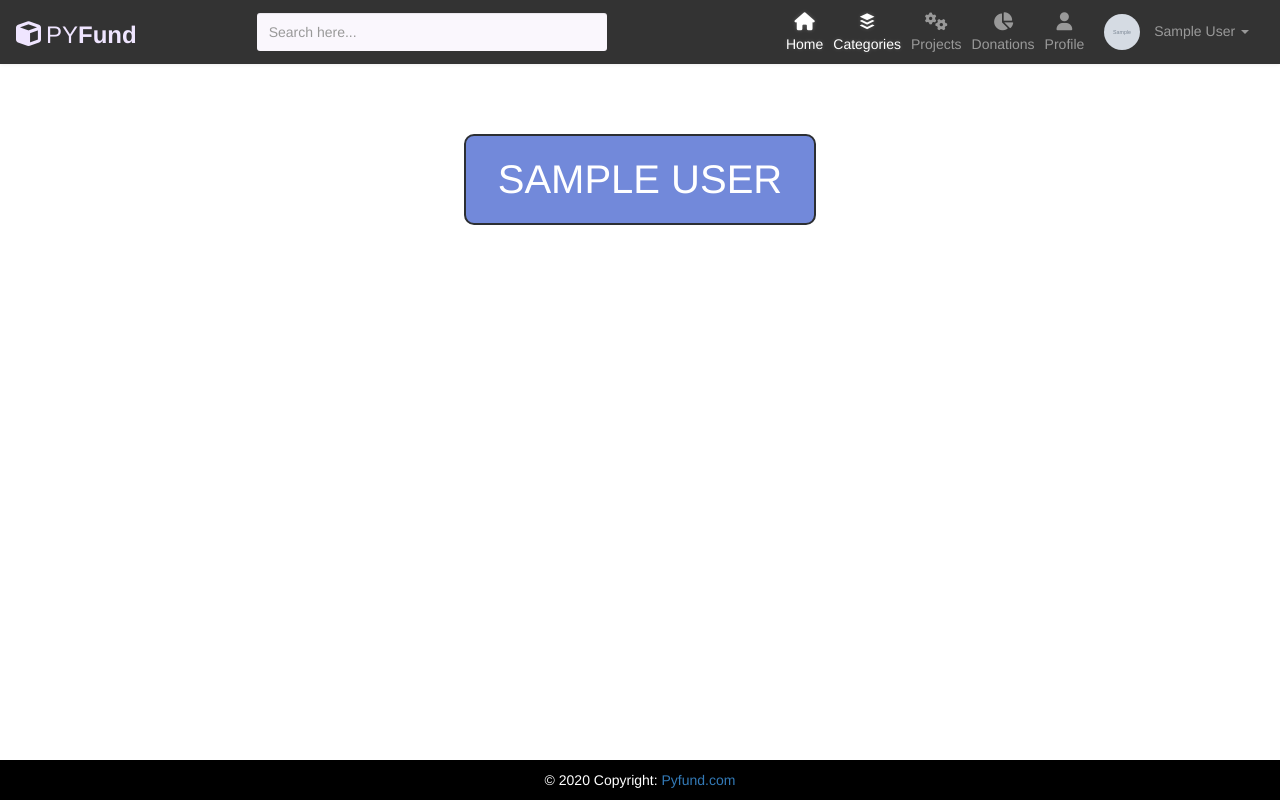
After one commit to asaid-0/pyreads, a Django app: page /home/categories/ in a window 1280 px wide. The commit adds this page. Run offline with Django 3.2, Linux system fonts and the light colour scheme; a user stored in the database is signed in; tables that the repository leaves empty hold one stand-in row (values such as "Sample post"); grey boxes marked "Sample" are stand-in pictures; some libraries are stand-ins or nearby versions.

Commit message:
adding categories to navbar

```diff
--- a/static/home/styles.css
+++ b/static/home/styles.css
@@ -22,6 +22,34 @@
     background-size: cover;
   }
 
-  .container-fluid {
+.container-fluid {
     padding: 0px;
 }
+
+.category-link{
+    margin-top: 7rem;
+    background-color: #7289da;
+    border: 2px solid #2c2f33;
+    border-radius: 1rem;
+    color: #FFFFFF;
+    padding: 15px 32px;
+    text-align: center;
+    -webkit-transition-duration: 0.4s;
+    transition-duration: 0.4s;
+    text-decoration: none;
+    font-size: 4rem;
+    cursor: pointer;
+    text-transform: uppercase;
+
+}
+.category-link:hover {
+        background-color: #201C29;
+        border: none;
+        text-decoration: none;
+        color: #7289da;
+}
+.link-pool{
+    display: flex;
+    justify-content: space-evenly;
+    align-items: center;
+}
--- a/templates/base.html
+++ b/templates/base.html
@@ -46,19 +46,20 @@
       <form id="searchForm" class="navbar-form form-inline" action="{% url 'search' %}" method="GET">
         <div class="input-group search-box">
           <input type="text" id="search" name="q" class="form-control" placeholder="Search here...">
-                    <button class="input-group-addon" id="searchBox" type="submit"><i
-                            class="material-icons">&#xE8B6;</i></button>
+          <button class="input-group-addon" id="searchBox" type="submit"><i class="material-icons">&#xE8B6;</i></button>
         </div>
       </form>
       <ul class="nav navbar-nav navbar-right ml-auto">
         <li class="nav-item active"><a href="{% url 'home' %}" class="nav-link"><i
               class="fa fa-home"></i><span>Home</span></a></li>
+        <li class="nav-item active"><a href="{% url 'get_categories' %}" class="nav-link"><i
+              class="fab fa-buffer"></i><span>Categories</span></a></li>
         <li class="nav-item"><a href="{% url 'user_projects'  %}" class="nav-link"><i
               class="fa fa-gears"></i><span>Projects</span></a></li>
+        <li class="nav-item"><a href="{% url 'user_donations' %}" class="nav-link"><i
+              class="fa fa-pie-chart"></i><span>Donations</span></a></li>
         <li class="nav-item"><a href="{% url 'profile' %}" class="nav-link"><i
               class="fa fa-user"></i><span>Profile</span></a></li>
-                <li class="nav-item"><a href="{% url 'user_donations' %}" class="nav-link"><i
-                            class="fa fa-pie-chart"></i><span>Donations</span></a></li>
         <li class="nav-item dropdown">
           <a href="#" data-toggle="dropdown" class="nav-link  user-action"><img
               src="../..{{ user.profile_picture.url }}" class="avatar" alt="Avatar"> {{user.first_name}}
@@ -109,6 +110,7 @@
     integrity="sha384-JZR6Spejh4U02d8jOt6vLEHfe/JQGiRRSQQxSfFWpi1MquVdAyjUar5+76PVCmYl"
     crossorigin="anonymous"></script>
   <script src="https://cdnjs.cloudflare.com/ajax/libs/jquery/3.3.1/jquery.min.js"></script>
+  <script src="https://kit.fontawesome.com/1ab5551907.js" crossorigin="anonymous"></script>
 
 
 
--- /dev/null
+++ b/users/templates/users/categories.html
@@ -0,0 +1,20 @@
+{% extends 'base.html' %}
+{% load static %}
+{% block content %}
+
+<div class="container d-flex justify-content-around flex-wrap">
+    <!-- <h1> Categories </h1> -->
+
+    <!-- <div class="row"> -->
+
+        {% for category in categories %}
+            <a href="{% url 'category_projects' category.id %}" class="category-link"> {{ category.name }} </a>
+        {% empty %}
+        <h2>Sorry, There are no categories.</h2>
+        {% endfor %}
+
+    <!-- </div> -->
+
+</div>
+
+{% endblock %}
--- a/users/urls.py
+++ b/users/urls.py
@@ -1,5 +1,5 @@
 from django.urls import path
-from .views import show_profile, edit_profile, delete_account, get_projects, get_donations, home
+from .views import show_profile, edit_profile, delete_account, get_projects, get_donations, home, get_categories
 from projects.views import get_category_projects
 urlpatterns = [
     path('', home, name='home'),
@@ -7,6 +7,7 @@ urlpatterns = [
     path('profile/edit', edit_profile, name='edit_profile'),
     path('profile/delete', delete_account, name='delete_account'),
     path('user/projects', get_projects , name='user_projects'),
-    path('user/donations', get_donations , name='user_donations')
+    path('user/donations', get_donations , name='user_donations'),
+    path('categories/', get_categories , name='get_categories'),
 
 ]
--- a/users/views.py
+++ b/users/views.py
@@ -11,7 +11,6 @@ from django.contrib.auth.decorators import login_required
 
 
 def home(request):
-    categories = Category.objects.all()
     projects = Project.objects.all()
     latest_projects = Project.objects.all().order_by("-id")[:5]
     high_rated_set = (
@@ -21,12 +20,20 @@ def home(request):
     )
 
     context = {
-        "categories": categories,
         "latest_projects": latest_projects,
         "high_rated_set": high_rated_set,
         "projects": projects,
     }
     return render(request, "users/home.html", context)
+
+@login_required
+def get_categories(request):
+    categories = Category.objects.all()
+    context = {
+        "categories": categories,
+    }
+    return render(request, "users/categories.html", context)
+
 
 
 @login_required
```
Also changed, not shown: users/templates/users/home.html (+6 -3 lines). Lines whose indentation alone changed are shown as unchanged.
